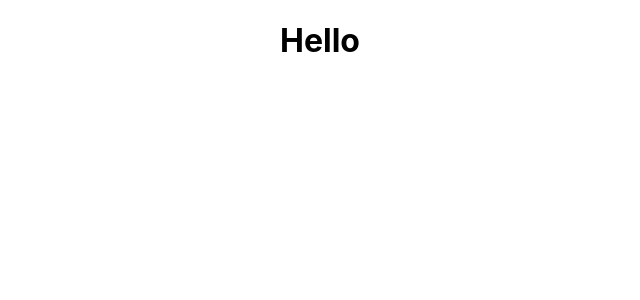
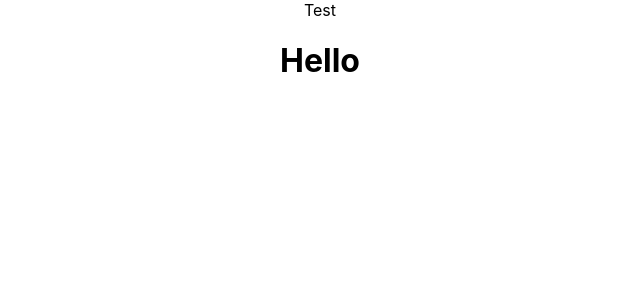
Before and after one commit to jorisbertier/Portfolio, a React (Create React App) app: page / in a window 1280 px wide. Shown: the top 300 px of the page, without its empty margins (320-960 px from the left). Built offline with nearby package versions, Linux system fonts and the light colour scheme.

Commit message:
add component nav & styles components

```diff
--- a/package.json
+++ b/package.json
@@ -9,6 +9,7 @@
     "react": "^18.2.0",
     "react-dom": "^18.2.0",
     "react-scripts": "5.0.1",
+    "styled-components": "^6.1.8",
     "web-vitals": "^2.1.4"
   },
   "scripts": {
--- /dev/null
+++ b/src/components/nav.jsx
@@ -0,0 +1,7 @@
+function Nav() {
+    return <nav>
+        <div>Test</div>
+    </nav>
+}
+
+export default Nav
--- a/src/pages/Home/App.jsx
+++ b/src/pages/Home/App.jsx
@@ -1,7 +1,10 @@
 import '../../../src/App.css'
+import Nav from '../../components/nav';
+
 function App() {
   return (
     <div className="App">
+      <Nav></Nav>
       <h1>Hello</h1>
     </div>
   );
```
Also changed, not shown: 1 other file (tests, documents, lock files or other folders).
